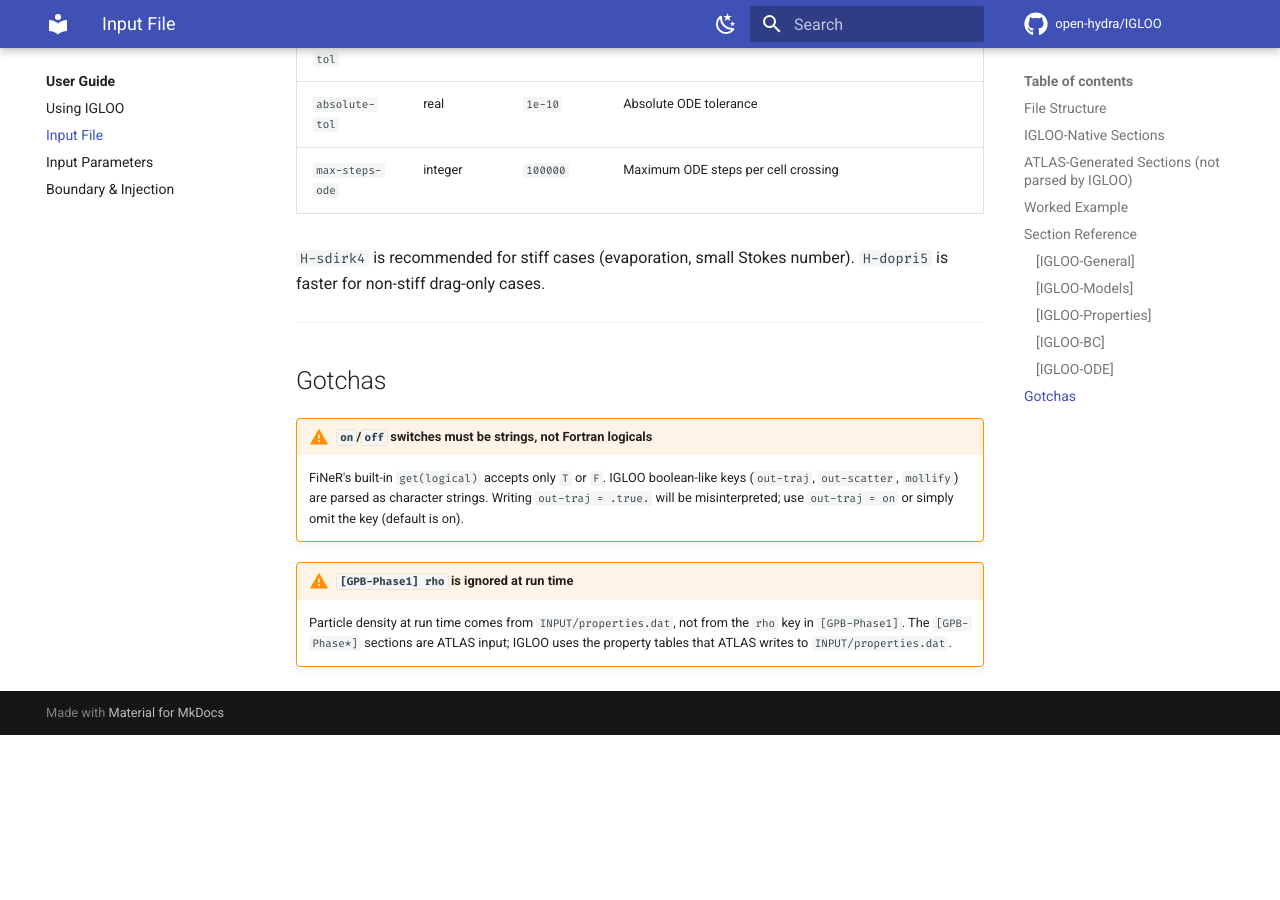
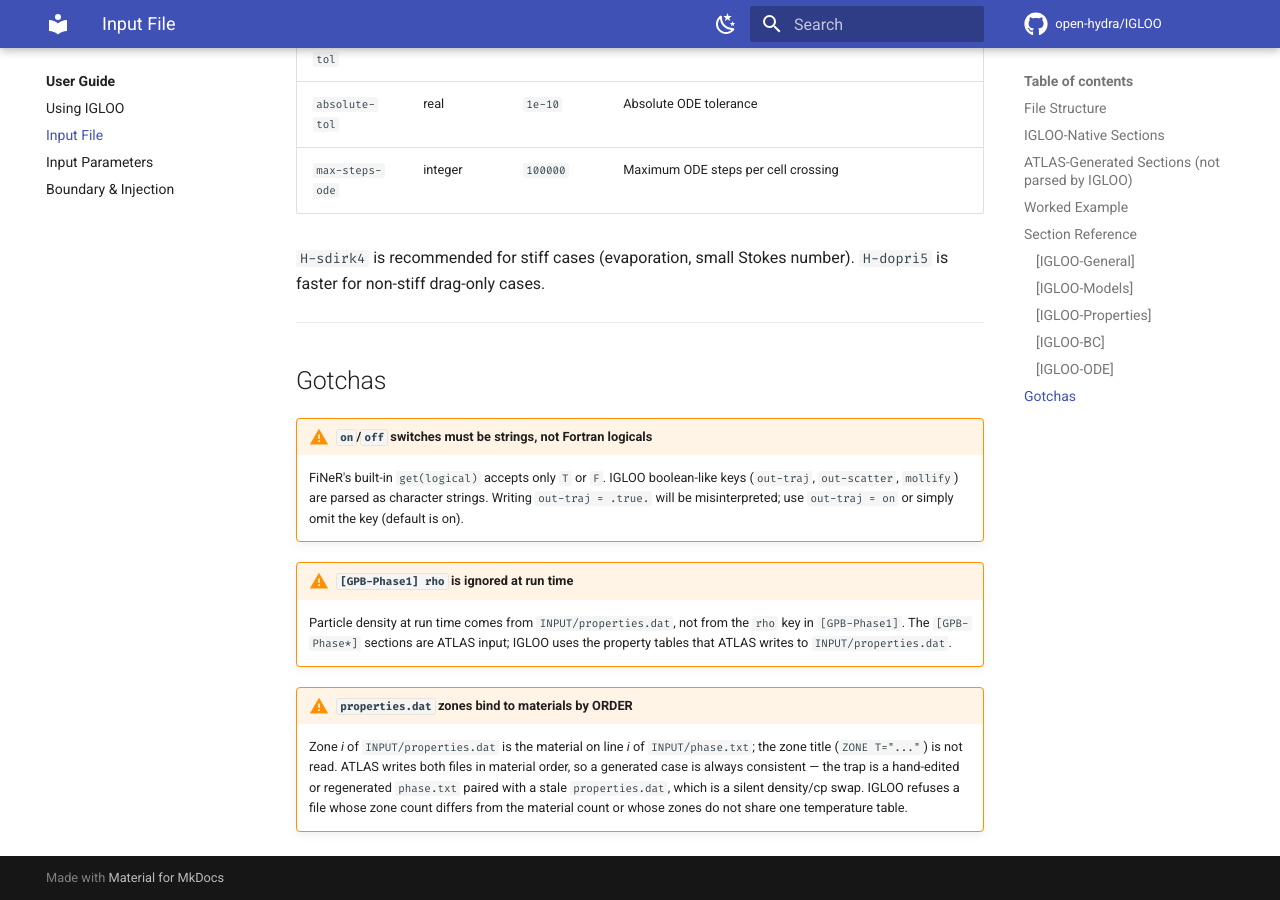
Before and after one commit to open-hydra/IGLOO, an MkDocs documentation site: the page built from docs/user/input.md, in a window 1280 px wide and 900 px high, scrolled down 6645 px. Built offline with MkDocs 1.6.1 and Material for MkDocs 9.7.7, drawn with Linux system fonts in a browser that asks for light colours; comment, search, counter and statistics services are not loaded; before the commit the page ends 7380 px from its top, so only the background shows below that.

Commit message:
docs(input): properties.dat zones bind to materials by order (O24 closed as the contract)
Zone i of INPUT/properties.dat is the material on line i of INPUT/phase.txt; the zone
title is not read. ATLAS writes both files in material order, so a generated case is
consistent; the hazard is a hand-edited or regenerated phase.txt against a stale
properties.dat (a silent density/cp swap, found by the two-mat swap falsification). The
zone-count and shared-temperature-table refusals of 7951f95 stay. User decision
2026-09-17: keep order as the contract and document it rather than bind by name.

Co-Authored-By: Claude Opus 5 (1M context) <noreply@anthropic.com>
Claude-Session: https://claude.ai/code/session_01ViHQmtCMkLsWAPtQzZs3AS

```diff
--- a/docs/user/input.md
+++ b/docs/user/input.md
@@ -212,3 +212,6 @@ Selects and tunes the ODE integrator.
 
 !!! warning "`[GPB-Phase1] rho` is ignored at run time"
     Particle density at run time comes from `INPUT/properties.dat`, not from the `rho` key in `[GPB-Phase1]`. The `[GPB-Phase*]` sections are ATLAS input; IGLOO uses the property tables that ATLAS writes to `INPUT/properties.dat`.
+
+!!! warning "`properties.dat` zones bind to materials by ORDER"
+    Zone *i* of `INPUT/properties.dat` is the material on line *i* of `INPUT/phase.txt`; the zone title (`ZONE T="..."`) is not read. ATLAS writes both files in material order, so a generated case is always consistent — the trap is a hand-edited or regenerated `phase.txt` paired with a stale `properties.dat`, which is a silent density/cp swap. IGLOO refuses a file whose zone count differs from the material count or whose zones do not share one temperature table.
```
